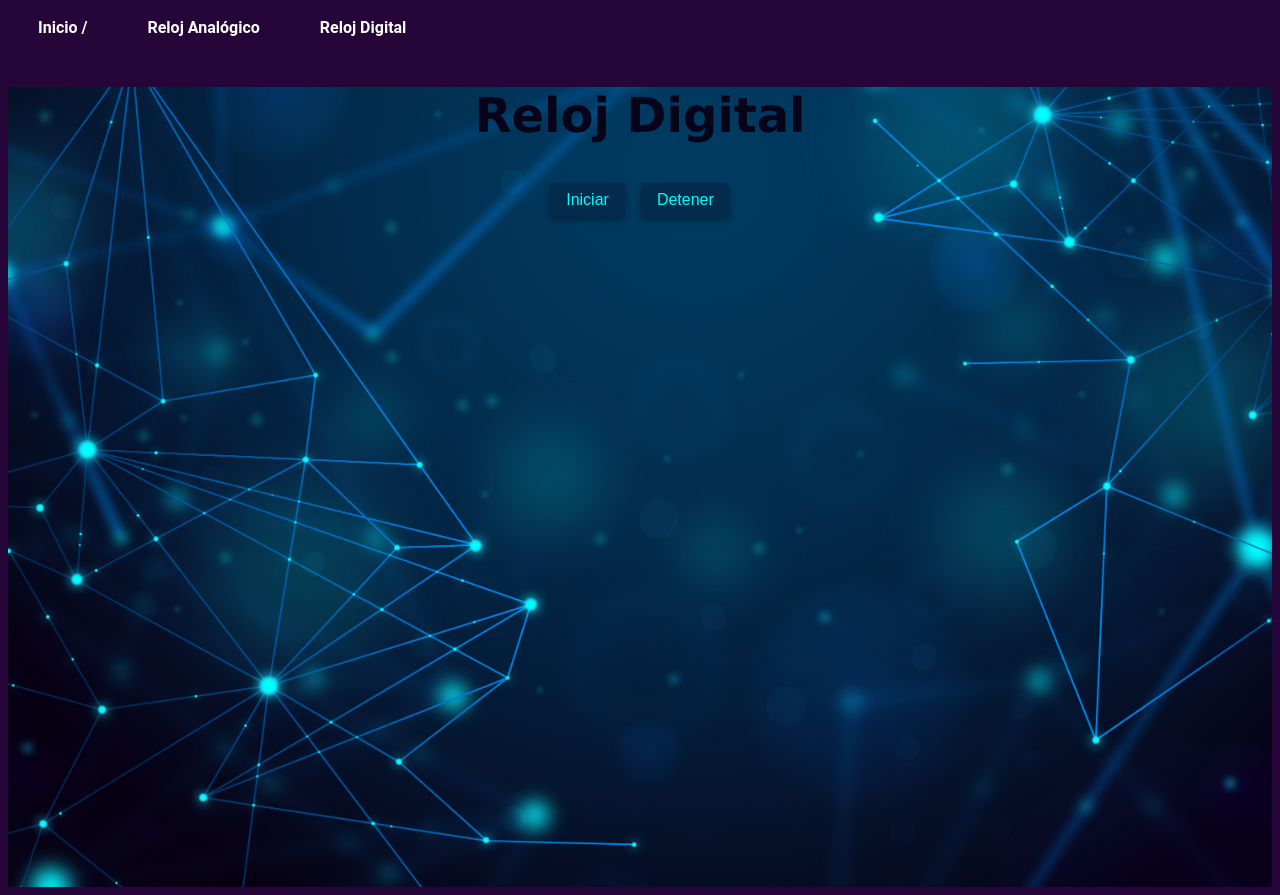
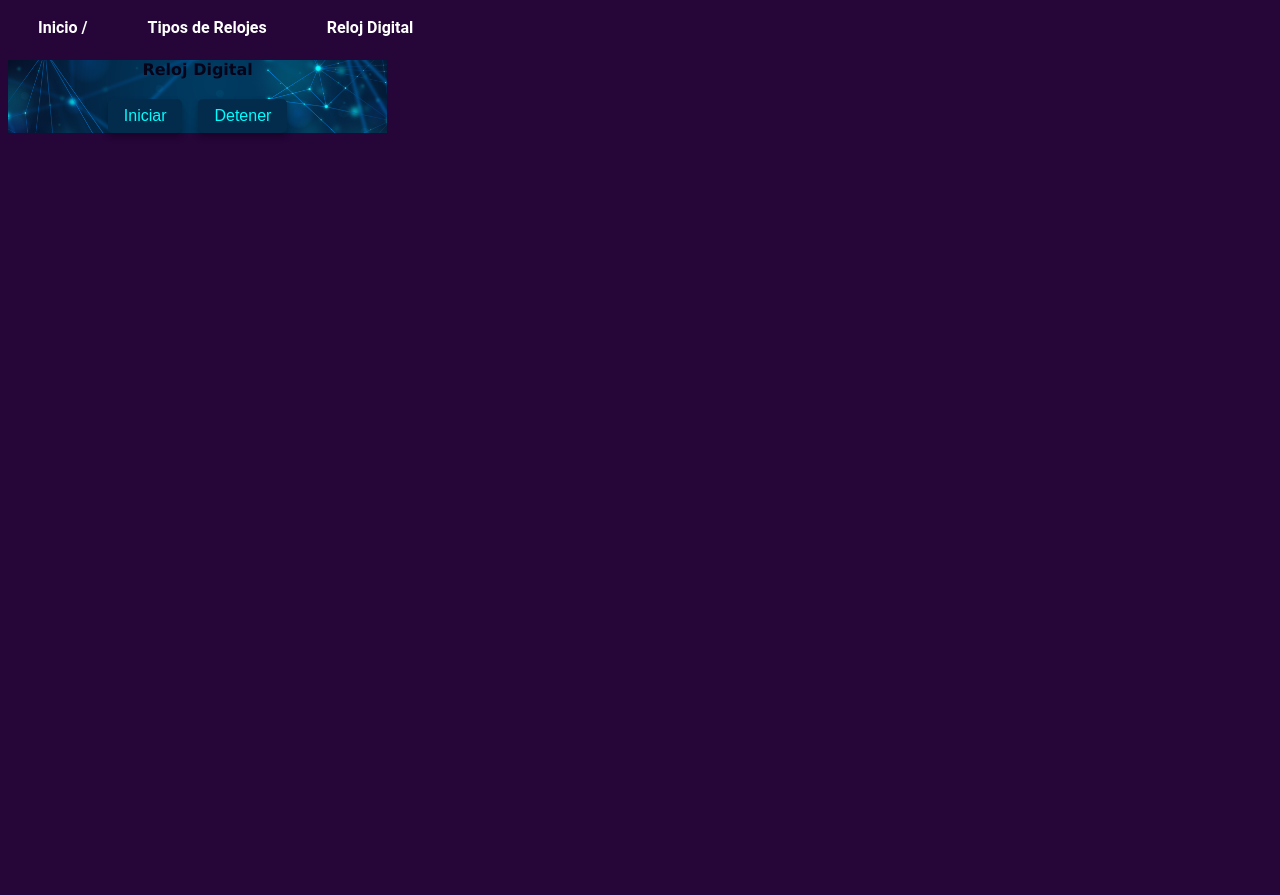
Before and after one commit to vpeinado263/4ta-Tarea-REACT-NEXT.JS, a Next.js app: page /relojDigital in a window 1280 px wide. After the commit the page ends 800 px from the top, so only its background shows below. Built offline with nearby package versions, Linux system fonts and the light colour scheme.

Commit message:
Insertar modificaciones

```diff
--- a/src/components/Navigation.js
+++ b/src/components/Navigation.js
@@ -8,8 +8,8 @@ const Navigation = () => {
           <Link href="/">
             <span className="bar">Inicio / </span>
           </Link>
-          <Link href="/relojAnalogico">
-            <span className="bar">Reloj Analógico</span>
+          <Link href="/tiposDeRelojes">
+            <span className="bar">Tipos de Relojes</span>
           </Link>
           <Link href="/relojDigital">
             <span className="bar">Reloj Digital</span>
--- a/src/components/RelojEffect.js
+++ b/src/components/RelojEffect.js
@@ -54,13 +54,13 @@ const RelojEffect = () => {
         .digitalContainer {
 
          background-size: cover;
-         height: 100vh;
+         width: 30%;
         }
         .titulo {
           text-align: center;
           color: rgb(7, 4, 25);
           font-family: Verdana, Geneva, Tahoma, sans-serif;
-          font-size: 3rem;
+          font-size: 1rem;
         }
        .clock2 {
          font-family: 'Courier New', Courier, monospace;
--- a/src/components/Rolex.js
+++ b/src/components/Rolex.js
@@ -108,11 +108,11 @@ const RelojEf = () => {
     <style jsx>{`
       .analogoContainer {
         background-size: cover;
-        height: 100vh;
+        width: 30%;
       }
        .title {
         font-family: Cambria, Cochin, Georgia, Times, 'Times New Roman', serif;
-        font-size: 4rem;
+        font-size: 1rem;
         text-align: center;
         color: rgb(68, 62, 62);
       }
```
